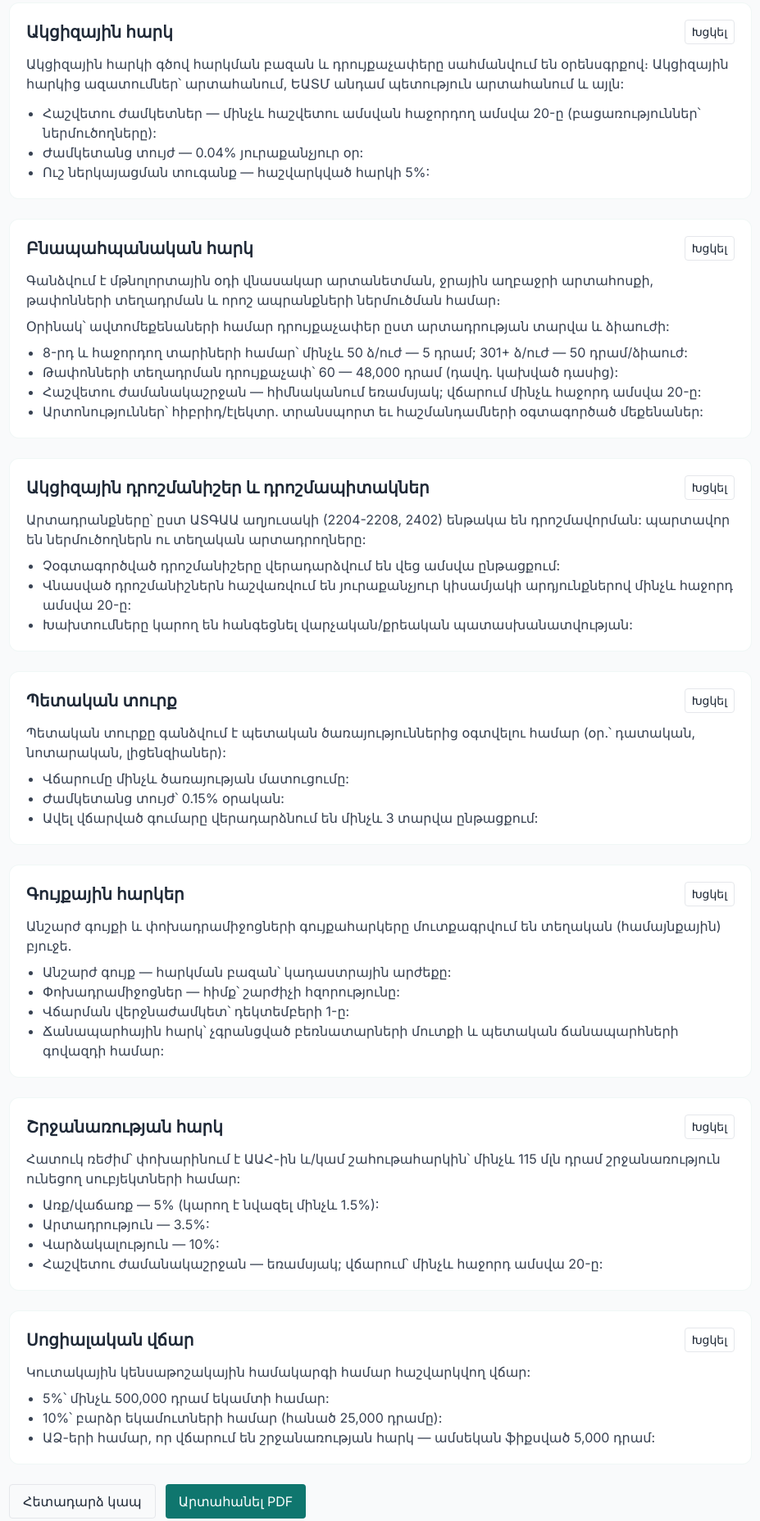
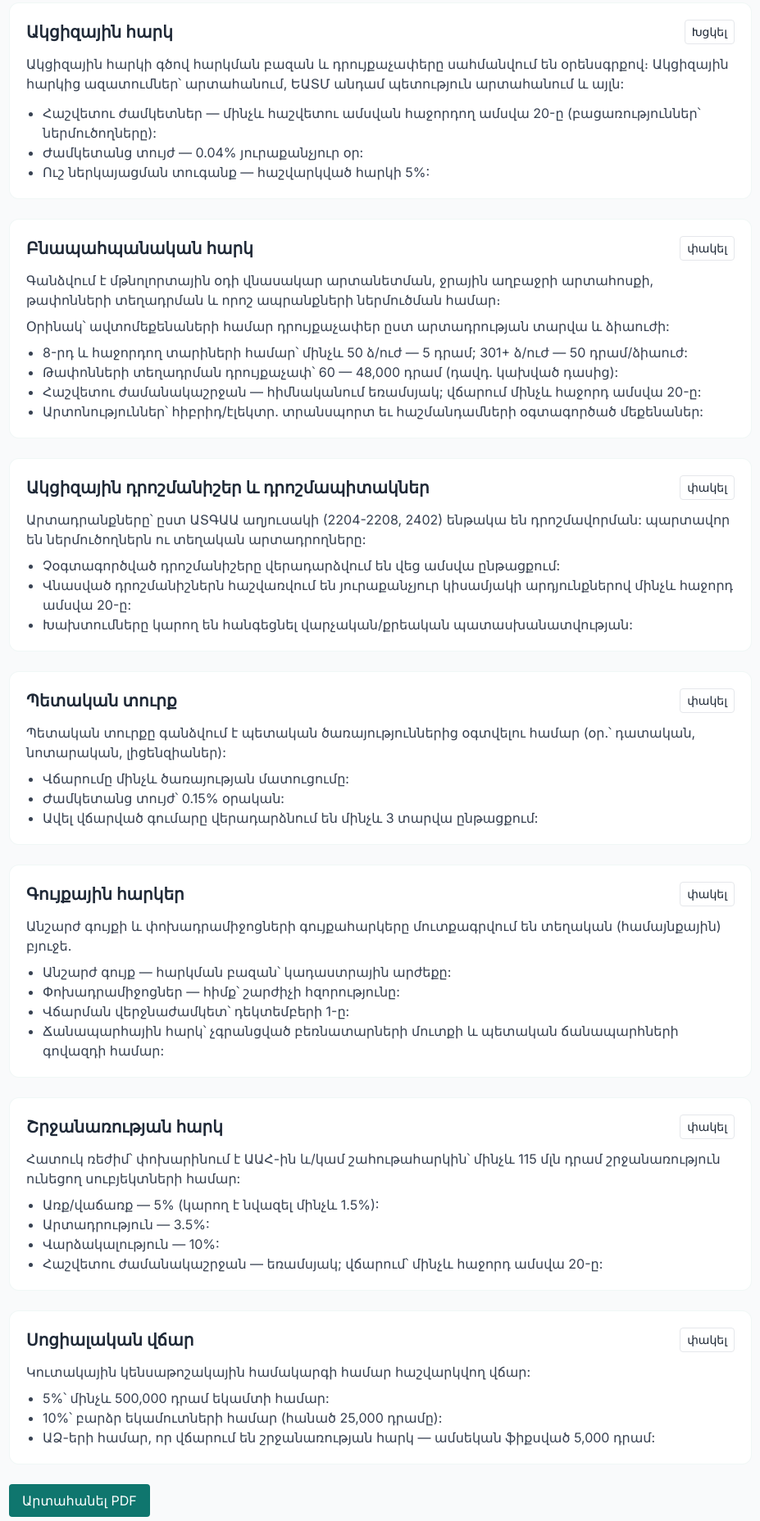
Before and after one commit to Armencho2012/hh-harker, a plain HTML site: page index.html in a window 1280 px wide. Shown: the part 339-2195 px from the top of the page at 82% size, without its empty margins (331-1258 px from the left). Drawn offline with nearby package versions, Linux system fonts and the light colour scheme.

Commit message:
Ձեր հաղորդագրությունը

```diff
--- a/index.html
+++ b/index.html
@@ -65,9 +65,6 @@
             <p class="mt-2 text-gray-700">Այս էջը ամբողջական ու կառուցվածքային կերպով ներկայացնում է Հայաստանի Հանրապետության հարկային համակարգի կարևոր բաժինները՝ պարզ, ընթեռնելի և օգտագործելի կրթական նպատակներով։</p>
             <p class="mt-3 text-sm text-gray-500">(Իրատեսական օրինակազմ՝ ներառում է ակցիզային հարկ, բնապահպանական հարկ, պետական տուրք, գույքային հարկեր, շրջանառության հարկ և սոցիալական վճար)</p>
           </div>
-          <div class="hidden md:block text-right">
-            <a id="quickPdf" class="inline-block px-3 py-2 rounded border text-sm" href="#">Ապրանքը՝ PDF</a>
-          </div>
         </div>
       </div>
 
@@ -91,7 +88,7 @@
       <article id="environment" class="card" data-title="Բնապահպանական հարկ">
         <header class="flex items-center justify-between">
           <h3 class="text-xl font-semibold">Բնապահպանական հարկ</h3>
-          <button class="toggleBtn text-sm px-2 py-1 rounded border">Խցկել</button>
+          <button class="toggleBtn text-sm px-2 py-1 rounded border">փակել</button>
         </header>
         <div class="mt-3 content">
           <p class="text-gray-700">Գանձվում է մթնոլորտային օդի վնասակար արտանետման, ջրային աղբաջրի արտահոսքի, թափոնների տեղադրման և որոշ ապրանքների ներմուծման համար։</p>
@@ -108,7 +105,7 @@
       <article id="marks" class="card" data-title="Դրոշմանիշեր">
         <header class="flex items-center justify-between">
           <h3 class="text-xl font-semibold">Ակցիզային դրոշմանիշեր և դրոշմապիտակներ</h3>
-          <button class="toggleBtn text-sm px-2 py-1 rounded border">Խցկել</button>
+          <button class="toggleBtn text-sm px-2 py-1 rounded border">փակել</button>
         </header>
         <div class="mt-3 content">
           <p class="text-gray-700">Արտադրանքները՝ ըստ ԱՏԳԱԱ աղյուսակի (2204-2208, 2402) ենթակա են դրոշմավորման: պարտավոր են ներմուծողներն ու տեղական արտադրողները:</p>
@@ -123,7 +120,7 @@
       <article id="fee" class="card" data-title="Պետական տուրք">
         <header class="flex items-center justify-between">
           <h3 class="text-xl font-semibold">Պետական տուրք</h3>
-          <button class="toggleBtn text-sm px-2 py-1 rounded border">Խցկել</button>
+          <button class="toggleBtn text-sm px-2 py-1 rounded border">փակել</button>
         </header>
         <div class="mt-3 content">
           <p class="text-gray-700">Պետական տուրքը գանձվում է պետական ծառայություններից օգտվելու համար (օր.՝ դատական, նոտարական, լիցենզիաներ):</p>
@@ -138,7 +135,7 @@
       <article id="property" class="card" data-title="Գույքային հարկեր">
         <header class="flex items-center justify-between">
           <h3 class="text-xl font-semibold">Գույքային հարկեր</h3>
-          <button class="toggleBtn text-sm px-2 py-1 rounded border">Խցկել</button>
+          <button class="toggleBtn text-sm px-2 py-1 rounded border">փակել</button>
         </header>
         <div class="mt-3 content">
           <p class="text-gray-700">Անշարժ գույքի և փոխադրամիջոցների գույքահարկերը մուտքագրվում են տեղական (համայնքային) բյուջե.</p>
@@ -154,7 +151,7 @@
       <article id="turnover" class="card" data-title="Շրջանառության հարկ">
         <header class="flex items-center justify-between">
           <h3 class="text-xl font-semibold">Շրջանառության հարկ</h3>
-          <button class="toggleBtn text-sm px-2 py-1 rounded border">Խցկել</button>
+          <button class="toggleBtn text-sm px-2 py-1 rounded border">փակել</button>
         </header>
         <div class="mt-3 content">
           <p class="text-gray-700">Հատուկ ռեժիմ՝ փոխարինում է ԱԱՀ-ին և/կամ շահութահարկին՝ մինչև 115 մլն դրամ շրջանառություն ունեցող սուբյեկտների համար:</p>
@@ -170,7 +167,7 @@
       <article id="social" class="card" data-title="Սոցիալական վճար">
         <header class="flex items-center justify-between">
           <h3 class="text-xl font-semibold">Սոցիալական վճար</h3>
-          <button class="toggleBtn text-sm px-2 py-1 rounded border">Խցկել</button>
+          <button class="toggleBtn text-sm px-2 py-1 rounded border">փակել</button>
         </header>
         <div class="mt-3 content">
           <p class="text-gray-700">Կուտակային կենսաթոշակային համակարգի համար հաշվարկվող վճար:</p>
@@ -184,7 +181,6 @@
 
       <!-- Actions -->
       <div class="flex gap-3">
-        <button id="feedbackBtn" class="px-4 py-2 rounded border">Հետադարձ կապ</button>
         <button id="downloadPdf" class="px-4 py-2 rounded accent-bg text-white">Արտահանել PDF</button>
       </div>
 
@@ -203,7 +199,7 @@
         const content = btn.closest('article').querySelector('.content');
         const isHidden = content.style.display === 'none';
         content.style.display = isHidden ? '' : 'none';
-        btn.textContent = isHidden ? 'Խցկել' : 'Բացել';
+        btn.textContent = isHidden ? 'փակել' : 'Բացել';
       });
     });
 
```
